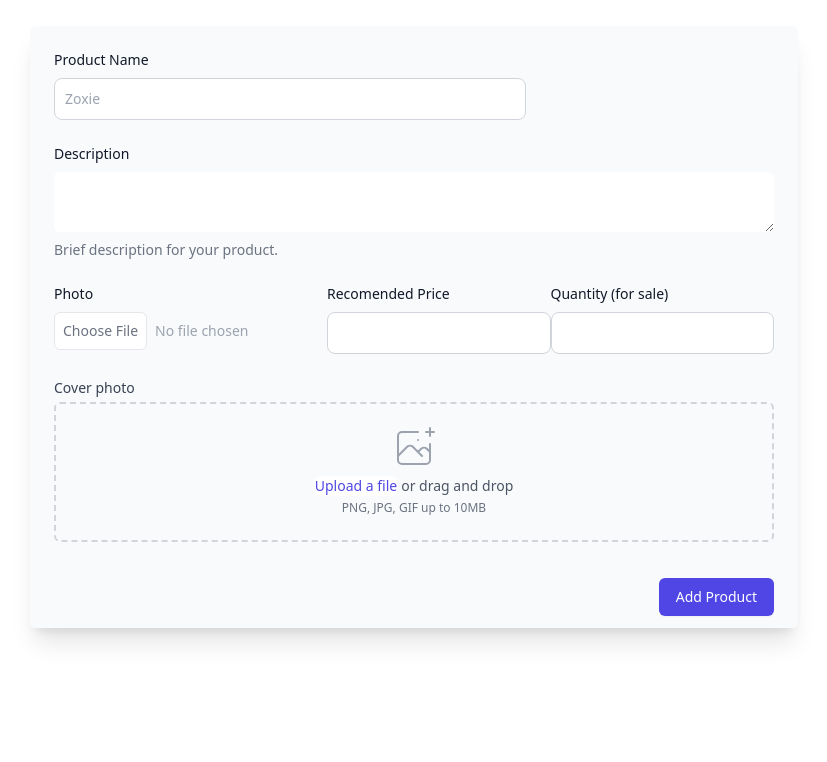
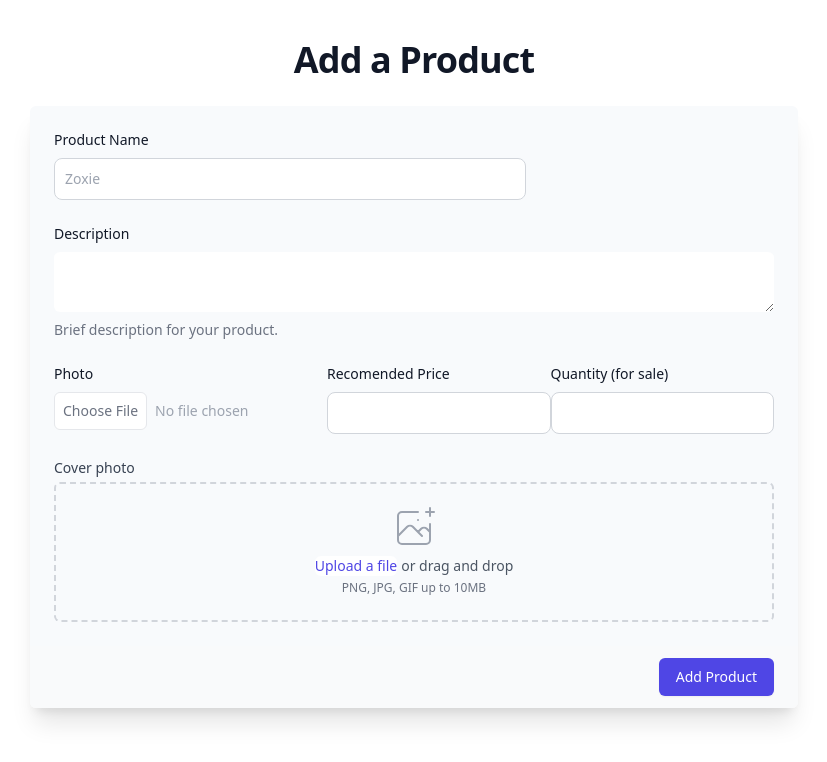
Before and after one commit to theonlyjunaid/codencools, a Next.js app: page /addproduct in a window 1280 px wide. Shown: the top 762 px of the page, without its empty margins (226-1053 px from the left). Built offline with nearby package versions, Linux system fonts and the light colour scheme.

Commit message:
Add Product

```diff
--- a/pages/addproduct.js
+++ b/pages/addproduct.js
@@ -1,6 +1,9 @@
 const addproduct = () => {
   return (
     <div>
+        <h1 className="text-4xl mt-10 text-center font-bold leading-tight tracking-tight text-gray-900 md:text-4xl dark:text-white">
+          Add a Product
+        </h1>
         <div className="md:grid md:grid-cols-3 md:gap-6 md:mx-[20%] md:mt-[2%]">
             <div className="mt-5 md:col-span-3 md:mt-0">
               <form action="#" method="POST">
```
